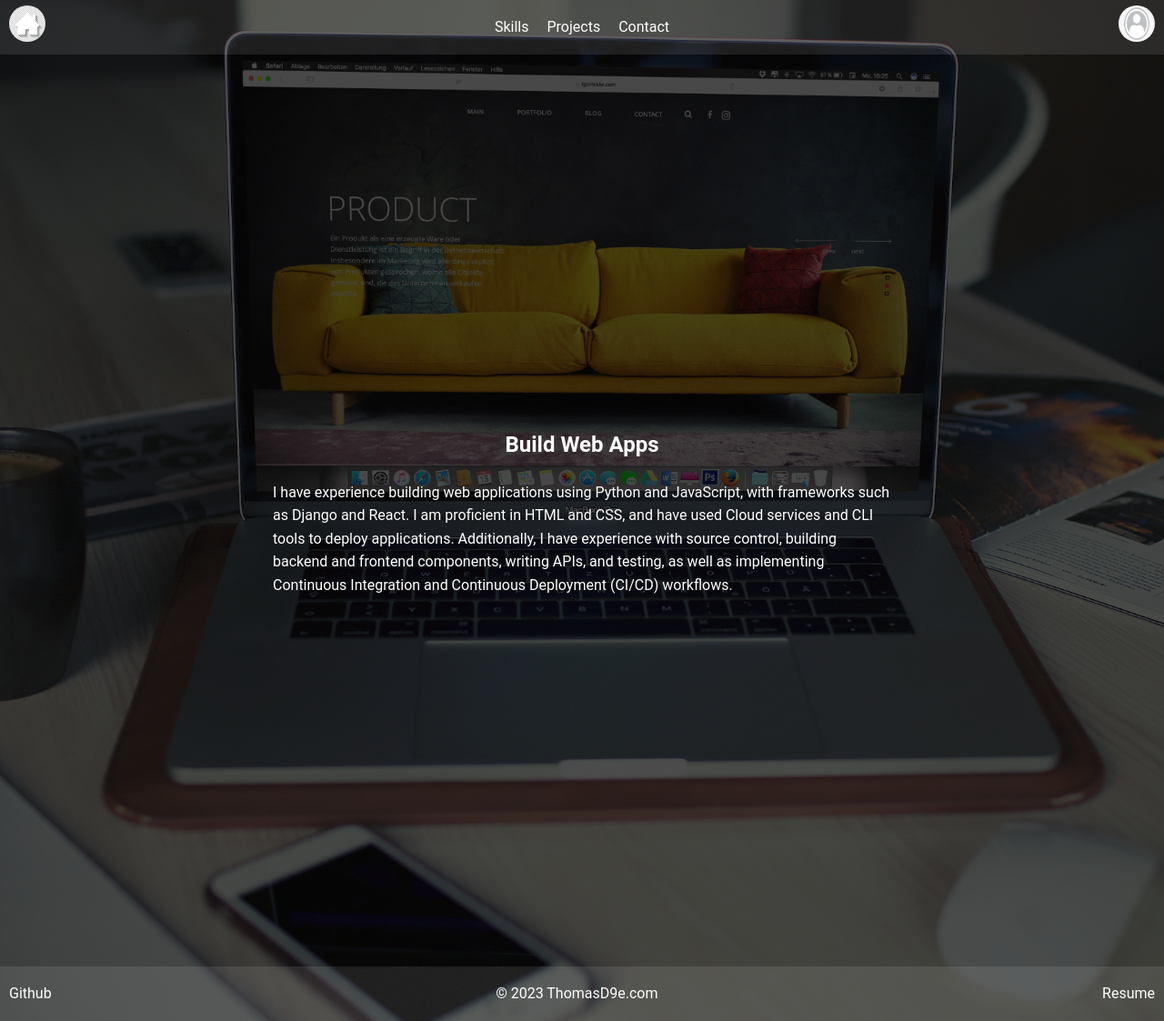
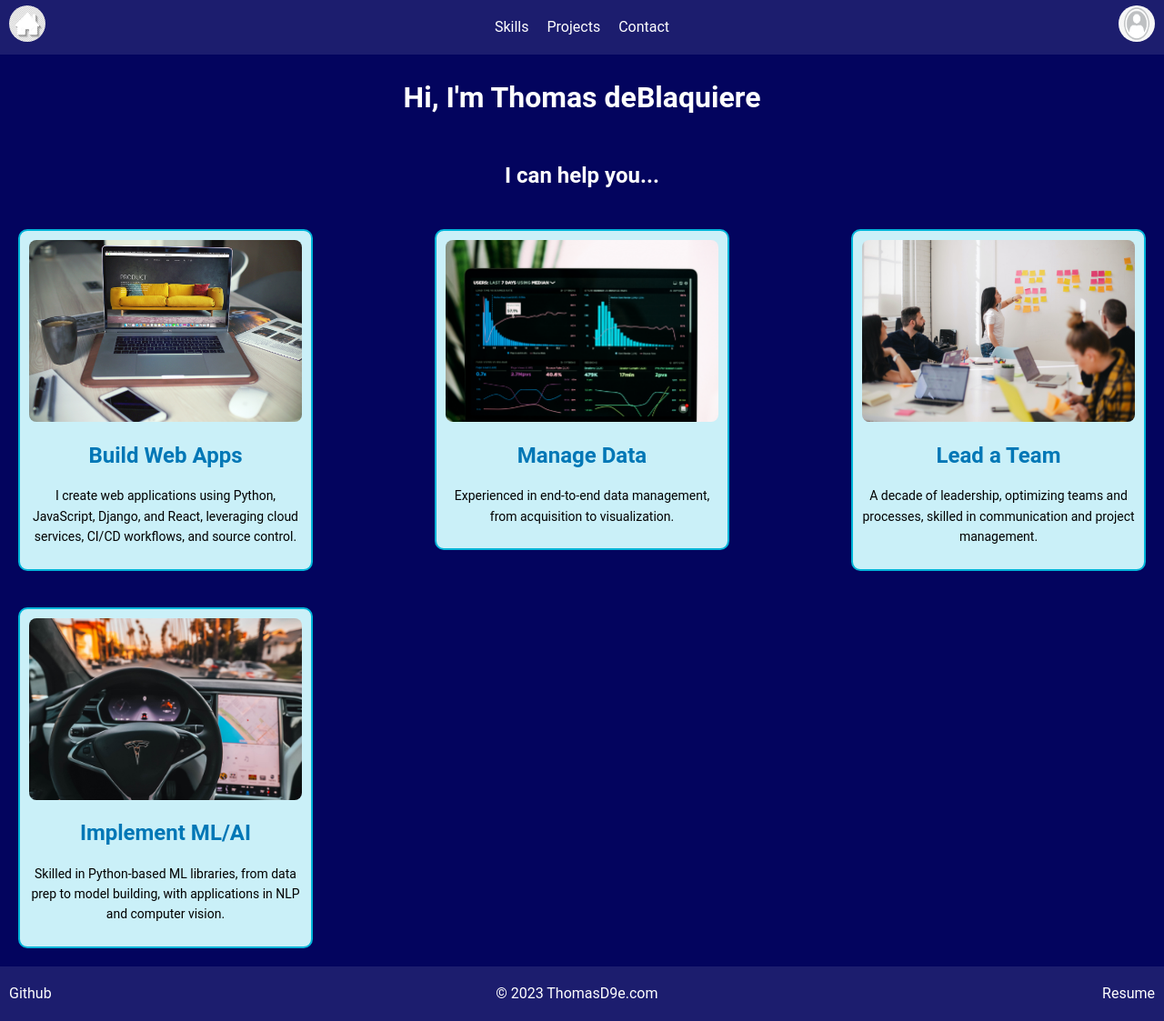
Before and after one commit to tdwebdesign/thomasd9e, a Django app: template website/templates/index.html in a window 1280 px wide. Shown: the whole page at 91% size. Run offline with Django 4.2, Linux system fonts and the light colour scheme; the template is opened without the code that fills it, so the values that code supplies are empty.

Commit message:
added skills, projects, and contact, updated nav

```diff
--- a/website/static/website/index.css
+++ b/website/static/website/index.css
@@ -141,6 +141,7 @@ section {
 section > div {
     position: relative;
     z-index: 1;
+    justify-content: center;
     padding: 20px;
     max-width: 680px; /* Limit width to 680px on larger screens */
     margin: 0 auto; /* Center the text horizontally */
@@ -193,3 +194,85 @@ footer {
 .footer-link:hover {
     color: #0077b6;
 }
+
+.skill-card {
+    max-width: 300px;
+    margin: 20px;
+    padding: 10px;
+    background-color: #caf0f8;
+    border: 2px solid #00b4d8;
+    border-radius: 10px;
+    text-align: center;
+}
+
+.skill-card img {
+    width: 100%;
+    height: 200px;
+    object-fit: cover;
+    border-radius: 8px;
+}
+
+.skill-title {
+    color: #0077b6;
+    margin: 10px 0;
+}
+
+.skill-description {
+    color: #000;
+    font-size: 14px;
+}
+
+.single-page {
+    box-sizing: border-box;
+    min-height: 100vh; /* Set a minimum height of 100vh */
+    background-color: #03045e;
+    color: #fff;
+    display: flex;
+    flex-direction: column;
+    padding: 60px 0px;
+    text-align: center;
+    align-items: center;
+    justify-content: center;
+}
+
+.single-page a {
+    text-decoration: none;
+    color: #fff;
+}
+
+.skill-card-container {
+    display: flex;
+    flex-wrap: wrap; /* Allow cards to wrap to the next line */
+    justify-content: space-between;
+}
+
+.skill-card-container a {
+    text-decoration: none;
+}
+
+.project-image {
+    width: 400px;
+    height: auto;
+    border-radius: 8px;
+    float: left;
+}
+
+.project-container {
+    padding: 20px;
+    max-width: 680px;
+}
+
+@media screen and (max-width: 768px) {
+    /* Adjust for smaller viewports */
+    .welcome {
+        min-height: auto; /* Remove the minimum height constraint */
+        height: auto; /* Allow the height to adjust based on content */
+    }
+}
+
+@media screen and (max-width: 480px) {
+    /* Further adjust for even smaller viewports */
+    .skill-card {
+        flex-basis: calc(100% - 20px); /* One card per row */
+    }
+}
--- a/website/templates/base.html
+++ b/website/templates/base.html
@@ -17,9 +17,9 @@
                 </a>
             </div>
             <div class="navbar-center">
-                <a href="" class="navbar-link">Skills</a>
-                <a href="" class="navbar-link">Projects</a>
-                <a href="" class="navbar-link">Contact</a>
+                <a href="{% url 'skills' %}" class="navbar-link">Skills</a>
+                <a href="{% url 'projects' %}" class="navbar-link">Projects</a>
+                <a href="{% url 'contact' %}" class="navbar-link">Contact</a>
             </div>
             <div class="navbar-right">
                 <a href="" class="navbar-profile">
@@ -36,7 +36,7 @@
     <footer>
         <div id="footer-content">
             <div class="footer-left">
-                <a href="" class="footer-link">Github</a>
+                <a href="https://github.com/tdwebdesign/thomasd9e" class="footer-link">Github</a>
             </div>
             <div class="footer-center">
                 <p>© 2023 ThomasD9e.com</p>
--- a/website/templates/index.html
+++ b/website/templates/index.html
@@ -1,30 +1,42 @@
 {% extends 'base.html' %}
+
+{% load static %}
 
 {% block title %}Home - ThomasD9e{% endblock %}
 
 {% block content %}
-<section id="webApp">
-    <div>
-        <h2>Build Web Apps</h2>
-        <p>I have experience building web applications using Python and JavaScript, with frameworks such as Django and React. I am proficient in HTML and CSS, and have used Cloud services and CLI tools to deploy applications. Additionally, I have experience with source control, building backend and frontend components, writing APIs, and testing, as well as implementing Continuous Integration and Continuous Deployment (CI/CD) workflows.</p>
+<div class="single-page">
+    <h1>Hi, I'm Thomas deBlaquiere</h1>
+    <h2>I can help you...</h2>
+    <div class="skill-card-container">
+        <a href="{% url 'skills'%}#webApp">
+            <div class="skill-card">
+                <img src="{% static 'website/webapps.jpg' %}" alt="Build Web Apps">
+                <h2 class="skill-title">Build Web Apps</h2>
+                <p class="skill-description">I create web applications using Python, JavaScript, Django, and React, leveraging cloud services, CI/CD workflows, and source control.</p>
+            </div>
+        </a>
+        <a href="{% url 'skills' %}#manageData">
+            <div class="skill-card">
+                <img src="{% static 'website/managedata.jpg' %}" alt="Manage Data">
+                <h2 class="skill-title">Manage Data</h2>
+                <p class="skill-description">Experienced in end-to-end data management, from acquisition to visualization.</p>
+            </div>
+        </a>
+        <a href="{% url 'skills' %}#leadTeam">
+        <div class="skill-card">
+            <img src="{% static 'website/leadateam.jpg' %}" alt="Lead a Team">
+            <h2 class="skill-title">Lead a Team</h2>
+            <p class="skill-description">A decade of leadership, optimizing teams and processes, skilled in communication and project management.</p>
+        </div>
+        </a>
+        <a href="{% url 'skills' %}#machineLearning">
+            <div class="skill-card">
+                <img src="{% static 'website/machinelearning.jpg' %}" alt="Implement Machine Learning">
+                <h2 class="skill-title">Implement ML/AI</h2>
+                <p class="skill-description">Skilled in Python-based ML libraries, from data prep to model building, with applications in NLP and computer vision.</p>
+            </div>
+        </a>
     </div>
-</section>
-<section id="manageData">
-    <div>
-        <h2>Manage Data</h2>
-        <p>I have experience managing data, including data acquisition, cleaning, analysis, querying, modeling, and visualization. I am proficient in SQL, PostgreSQL, Big Query, and MySQL, as well as in Python tools such as Scrapy, Pandas, sklearn, matplotlib, and seaborn. I have experience in relational database design and have used UML to model data structures.</p>
-    </div>
-</section>
-<section id="leadTeam">
-    <div>
-        <h2>Lead a Team</h2>
-        <p>I have 10+ years of experience leading teams in production and operations, where I successfully managed diverse teams to distribute tens of millions of books to children in eastern North Carolina and Southern Virginia. I have extensive experience in guiding improvement projects, training employees, refining processes, coaching, mentoring, and promoting team members into greater roles. I am skilled in communication, project management, team building, and conflict resolution, and have completed Scholastic's Academy for Leadership Excellence program. In my transition to software, I have gained additional experience in different methodologies and achieved certifications in Project+, ITIL 4, and Certified Scrum Master.</p>
-    </div>
-</section>
-<section id="machineLearning">
-    <div>
-        <h2>Machine Learning</h2>
-        <p>I have a strong mathematical background that enables me to understand how machine learning algorithms work, and experience in getting and cleaning data, exploratory data analysis, feature engineering, model selection, hyperparameter tuning, and model evaluation. I am proficient in Python-based machine learning libraries such as Scikit-learn, TensorFlow, and Keras. I have experience with both supervised and unsupervised learning, and have applied machine learning techniques in natural language processing and computer vision applications.</p>
-    </div>
-</section>
+</div>
 {% endblock %}
--- a/website/urls.py
+++ b/website/urls.py
@@ -5,4 +5,7 @@ urlpatterns = [
     path('', views.index, name='index'),
     path('process_question/', views.process_question, name='process_question'),
     path('cfb_assistant/', views.cfb_assistant, name='cfb_assistant'),
+    path('skills/', views.skills, name='skills'),
+    path('projects/', views.projects, name='projects'),
+    path('contact/', views.contact, name='contact'),
 ]
```
Also changed, not shown: website/templates/contact.html (added, +27 -0 lines), website/templates/projects.html (added, +18 -0 lines), website/templates/skills.html (added, +30 -0 lines), website/views.py (+13 -0 lines), website/static/website/CFB_Assistant_cropped.png (added).
